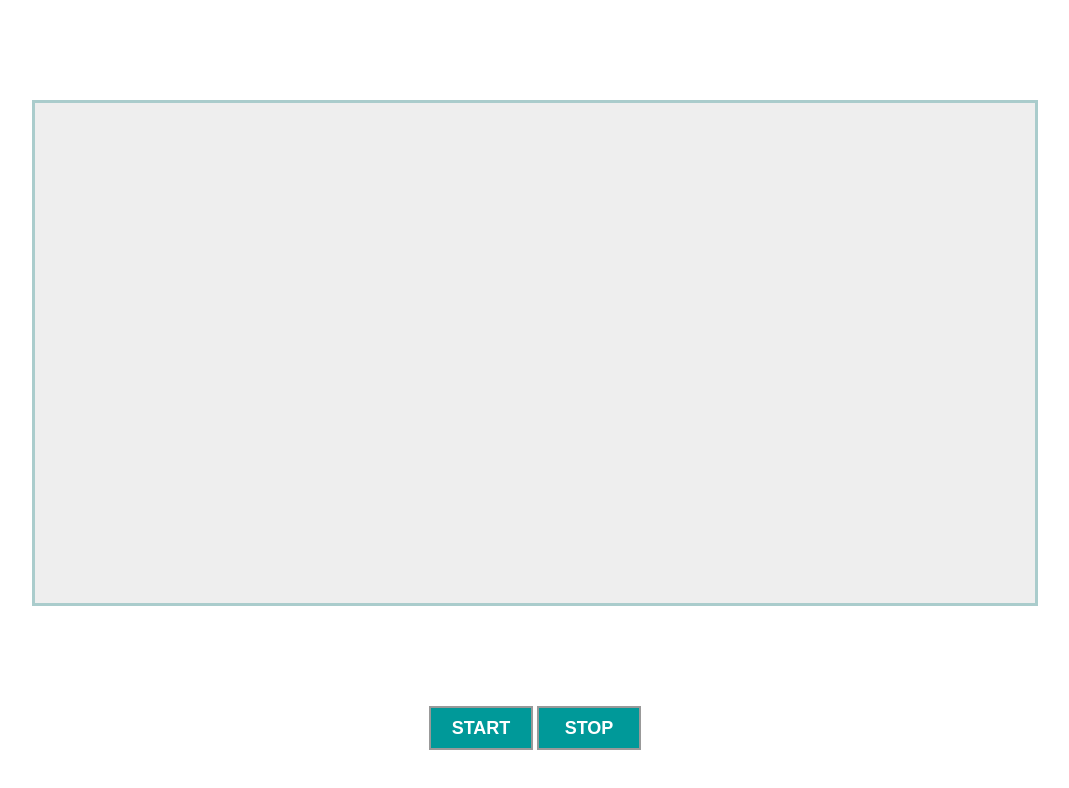
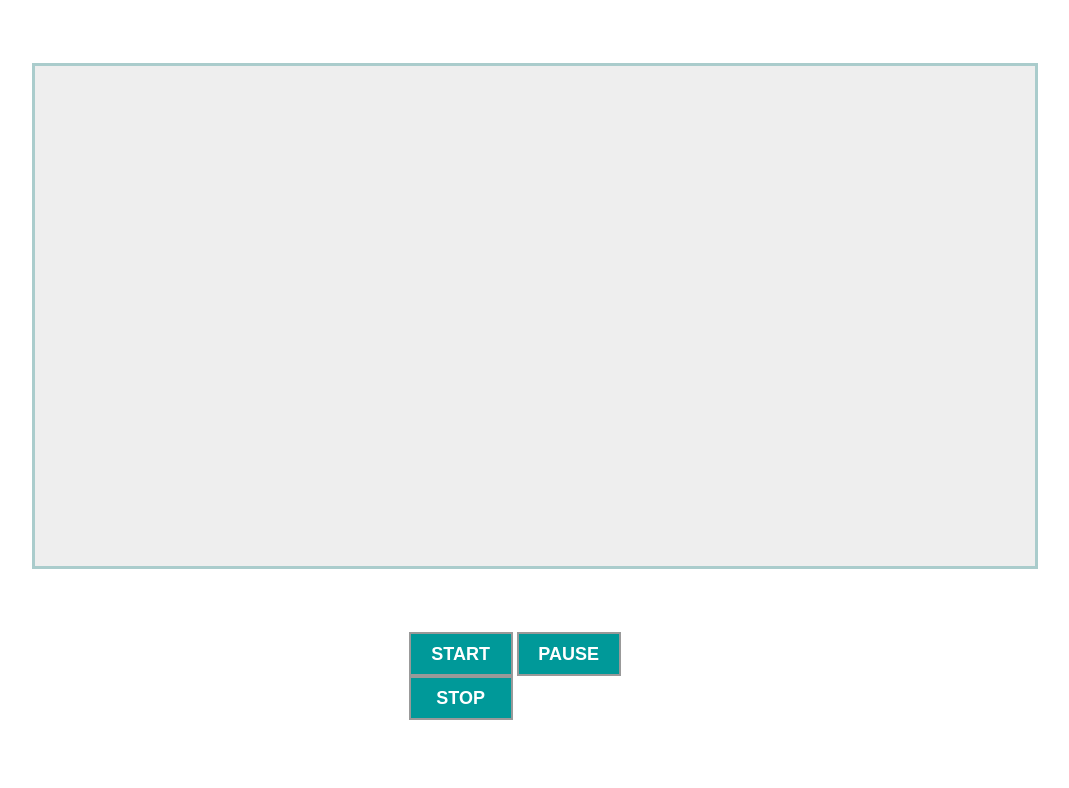
Before and after one commit to emcc4691/BreakOut, a plain HTML site: page BreakOut.html in a window 1280 px wide. Shown: the whole page, without its empty margins (105-1174 px from the left). Drawn offline with Linux system fonts and the light colour scheme.

Commit message:
Add pause button. Add styling.

```diff
--- a/BreakOut.html
+++ b/BreakOut.html
@@ -11,6 +11,7 @@
     <canvas  id="canvas"></canvas>
     <div class="button-row">
         <div class="button" id="start">START</div>
+        <div class="button" id="pause">PAUSE</div>
         <div class="button" id="stop">STOP</div>
     </div>
 </body>
--- a/Game.js
+++ b/Game.js
@@ -86,6 +86,7 @@ window.requestAnimFrame = (function () {
 
 document.addEventListener("DOMContentLoaded", function (event) {
     var startButton = document.getElementById('start');
+    var pauseButton = document.getElementById('pause');
     var stopButton = document.getElementById('stop');
 
     game = new Game();
--- a/Styles/Styles.less
+++ b/Styles/Styles.less
@@ -13,15 +13,15 @@ body {
     canvas {
         background: @background-grey;
         display: block;
-        margin: 100px auto;
+        margin: 5% auto;
         width: 1000px;
         height: 500px;
         border: 3px solid @border-turquoise;
     }
 
     .button-row {
-        width: 212px;
-        margin: 100px auto;
+        width: 20%;
+        margin: auto;
     }
 
     .button {
```
Also changed, not shown: Styles/Styles.css, Styles/Styles.min.css.
